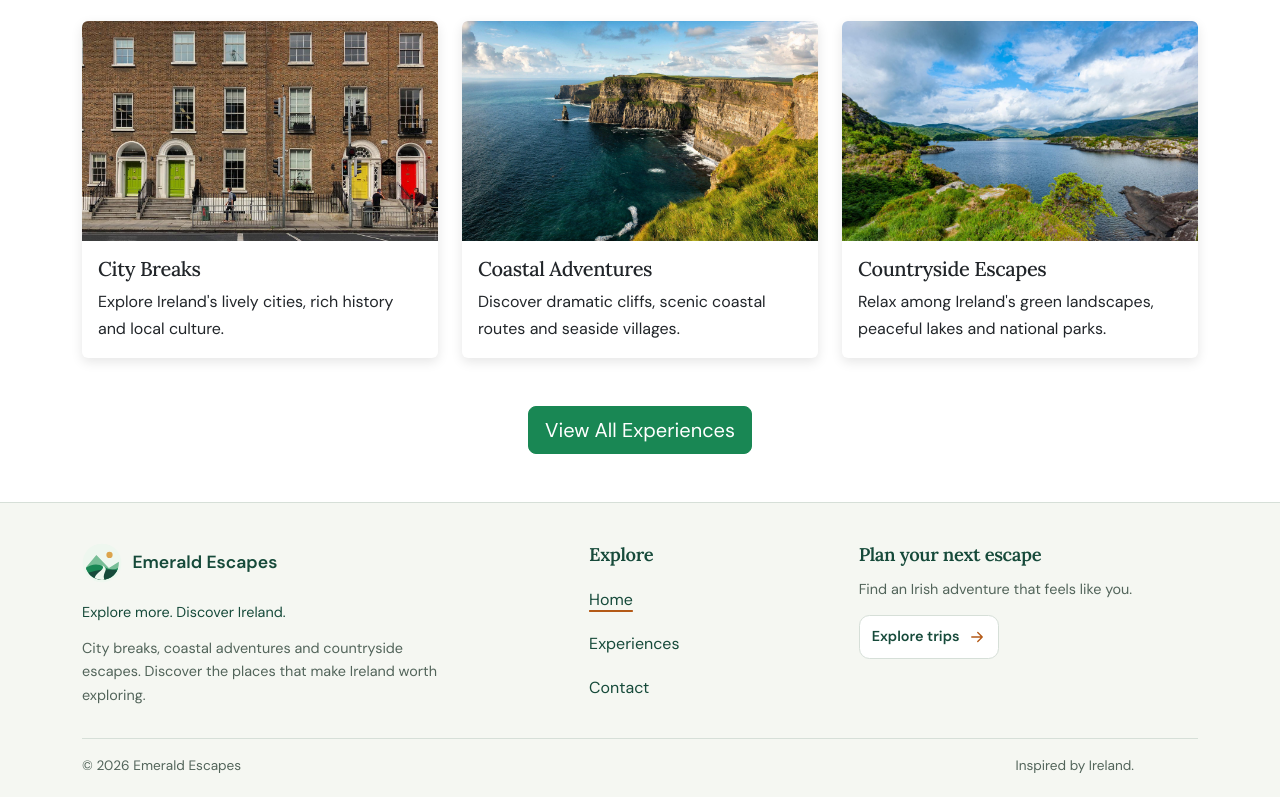
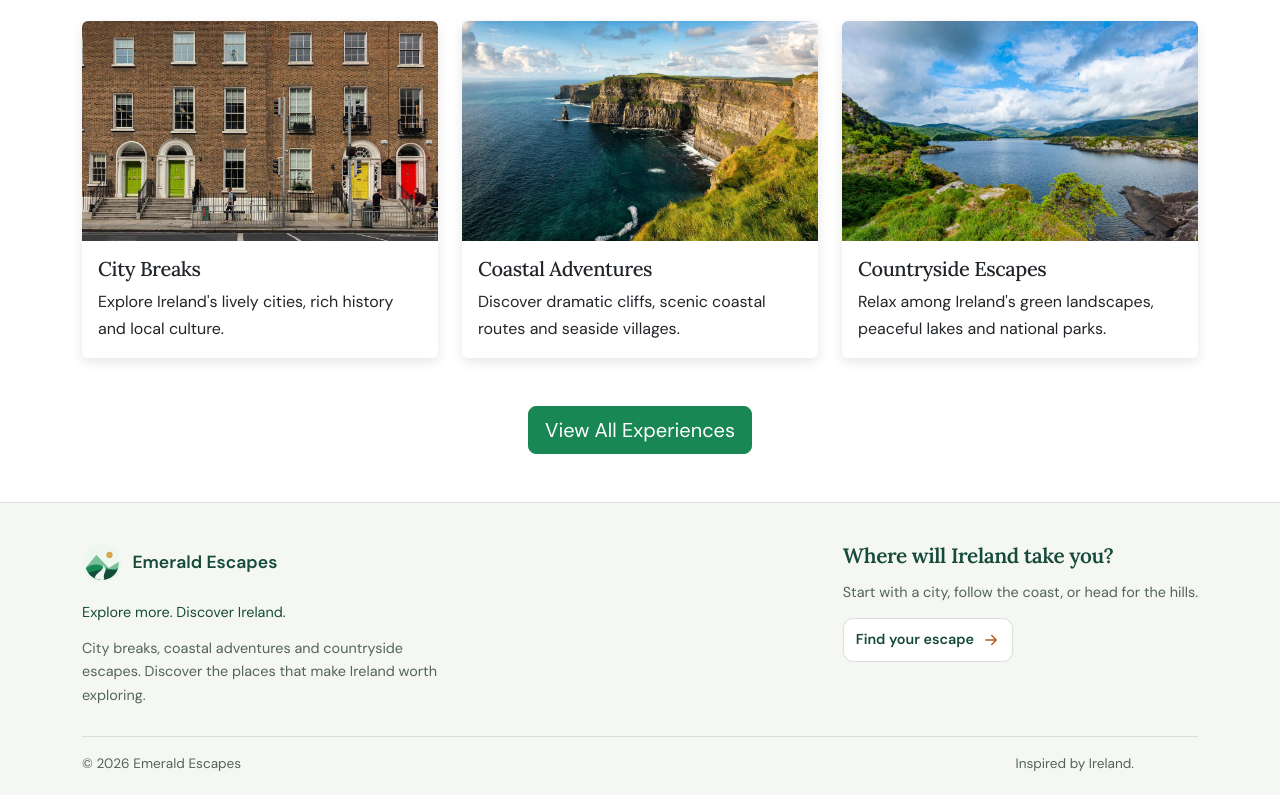
Before and after one commit to nnunodev/emerald-escapes, a plain HTML site: page index.html in a window 1280 px wide. Shown: the part 990-1787 px from the top of the page. Drawn offline with Linux system fonts and the light colour scheme.

Commit message:
Remove duplicate footer navigation and personalise the travel prompt

```diff
--- a/css/style.css
+++ b/css/style.css
@@ -91,7 +91,7 @@ body > main {
 
 .footer-main {
     display: grid;
-    grid-template-columns: minmax(0, 1.4fr) minmax(0, 0.7fr) minmax(0, 1fr);
+    grid-template-columns: minmax(0, 1.2fr) minmax(0, 1fr);
     align-items: start;
     gap: 2rem;
     padding-bottom: 1.75rem;
@@ -126,7 +126,12 @@ body > main {
 .footer-heading {
     margin: 0 0 0.75rem;
     color: var(--ee-heading);
-    font-size: 1.15rem;
+    font-size: 1.3rem;
+}
+
+.footer-plan {
+    max-width: 34ch;
+    justify-self: end;
 }
 
 .footer-plan p {
@@ -160,34 +165,7 @@ body > main {
     color: var(--ee-orange);
 }
 
-.footer-links {
-    display: flex;
-    flex-direction: column;
-    align-items: flex-start;
-    gap: 0;
-    margin: 0;
-    padding: 0;
-    list-style: none;
-}
-
-.footer-links a {
-    display: inline-flex;
-    align-items: center;
-    min-height: 44px;
-    color: var(--ee-heading);
-    text-decoration: none;
-}
-
-.footer-links a:hover,
-.footer-links a[aria-current="page"] {
-    text-decoration: underline;
-    text-decoration-color: var(--ee-orange);
-    text-decoration-thickness: 2px;
-    text-underline-offset: 0.3rem;
-}
-
 .footer-brand:focus-visible,
-.footer-links a:focus-visible,
 .footer-cta:focus-visible {
     outline: 2px solid var(--ee-focus);
     outline-offset: 3px;
@@ -217,26 +195,24 @@ body > main {
     }
 }
 
-@media (max-width: 991.98px) {
+@media (max-width: 767.98px) {
     .footer-main {
-        grid-template-columns: minmax(0, 1fr) minmax(0, 1.3fr);
-        gap: 1.5rem;
+        grid-template-columns: 1fr;
+        gap: 1.75rem;
     }
 
-    .footer-identity {
-        grid-column: 1 / -1;
-    }
-}
-
-@media (max-width: 575.98px) {
-    .footer-identity {
+    .footer-identity,
+    .footer-plan {
+        justify-self: center;
         text-align: center;
     }
 
     .footer-description {
         margin-inline: auto;
     }
+}
 
+@media (max-width: 575.98px) {
     .footer-bottom {
         flex-direction: column;
         justify-content: center;
--- a/index.html
+++ b/index.html
@@ -190,19 +190,11 @@
                         Discover the places that make Ireland worth exploring.
                     </p>
                 </div>
-                <nav aria-label="Footer navigation">
-                    <h2 class="footer-heading">Explore</h2>
-                    <ul class="footer-links">
-                        <li><a href="index.html" aria-current="page">Home</a></li>
-                        <li><a href="experiences.html">Experiences</a></li>
-                        <li><a href="contact.html">Contact</a></li>
-                    </ul>
-                </nav>
                 <div class="footer-plan">
-                    <h2 class="footer-heading">Plan your next escape</h2>
-                    <p>Find an Irish adventure that feels like you.</p>
+                    <h2 class="footer-heading">Where will Ireland take you?</h2>
+                    <p>Start with a city, follow the coast, or head for the hills.</p>
                     <a class="footer-cta" href="experiences.html">
-                        Explore trips
+                        Find your escape
                         <svg width="18" height="18" viewBox="0 0 24 24" fill="none" stroke="currentColor"
                             stroke-width="1.8" stroke-linecap="round" stroke-linejoin="round"
                             aria-hidden="true" focusable="false">
```
Also changed, not shown: contact.html (+3 -11 lines), experiences.html (+3 -11 lines), 1 other file.
